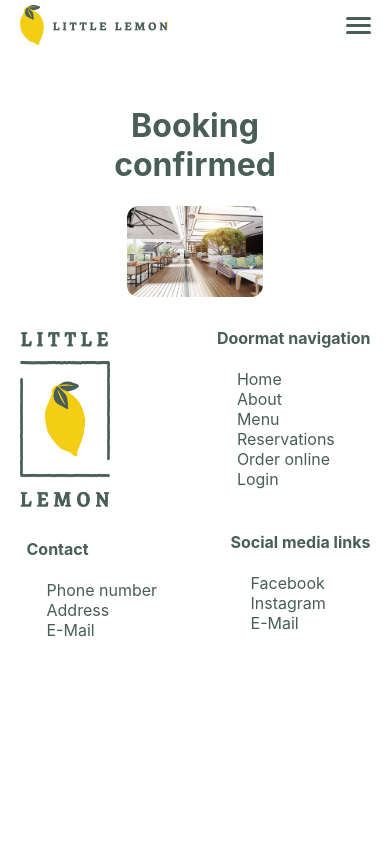
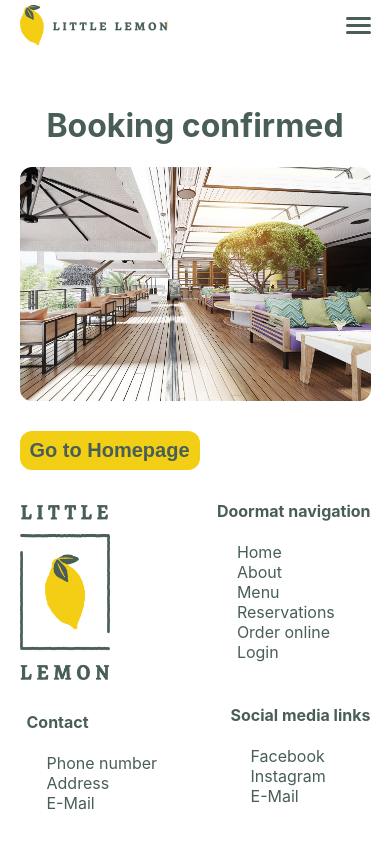
Before and after one commit to PeihanK/Meta-Front-End-Developer-Capstone, a React (Create React App) app: page /confirmation in a window 390 px wide. Built offline with nearby package versions, Linux system fonts and the light colour scheme.

Commit message:
confirmed section upd

```diff
--- a/src/App.css
+++ b/src/App.css
@@ -351,9 +351,9 @@ label {
 }
 .booking-img img {
   display: block;
-  width: 50%;
+  width: 100%;
   border-radius: 12px;
-  margin: 0 auto;
+  margin-bottom: 40px;
 }
 .page-container {
   display: flex;
@@ -749,7 +749,7 @@ label {
 
 .confirmed {
   margin-top: 30px;
-  padding: 5px 15%;
+  padding: 5px 12%;
 }
 .confirmed h1 {
   color: #495e57;
@@ -758,9 +758,9 @@ label {
 
 .booking-img img {
   display: block;
-  width: 50%;
+  width: 100%;
   border-radius: 12px;
-  margin: 0 auto;
+  margin-bottom: 40px;
 }
 
 .page-container {
@@ -1013,6 +1013,23 @@ footer section h4 {
   border-radius: 12px;
   margin-bottom: 30px;
 }
+
+
+.confirmed {
+  margin-top: 30px;
+  padding: 5px 7%;
+}
+.confirmed h1 {
+  color: #495e57;
+  text-align: center;
+}
+
+.booking-img img {
+  display: block;
+  width: 100%;
+  border-radius: 12px;
+  margin-bottom: 40px;
+}
 }
 
 
@@ -1154,35 +1171,7 @@ footer section h4 {
   flex-wrap: wrap;
   gap: 2rem 0.5rem;
 }
-/* .cards > * {
-  flex: 1 1 calc(100% - 1rem);
-  box-sizing: border-box;
-} */
 
-
-/*about-section*/
-/* .about-section {
-  background-color: #edefee;
-  display: flex;
-  flex-direction: column;
-  padding: 5px 7%;
-  }
-
-.about-txt {
-  color: #495e57;
-}
-
-.about-img img {
-
-  width: 100%;
-  height: auto;
-  border-radius: 12px;
-  margin-bottom: 20px;
-  }
-.img2 {
-  display: none;
-  } */
-/*footer-section*/
 .footer section {
   padding: 5px 7%;
   display: flex;
@@ -1266,8 +1255,6 @@ footer section h4 {
     background-color: #edefee;
     display: flex;
     width: 100%;
-    /* flex-direction: column; */
-    /* height: 100vh; */
 
   }
   .header section {
@@ -1318,14 +1305,11 @@ footer section h4 {
     position: absolute;
     right: 5%;
     top: 10%;
-    /* right: 7%;
-    top: 10%; */
+
   }
   .banner-image img {
     display:  none;
-    /* width: auto;
-    height: 16vh;
-    border-radius: 12px; */
+
   }
   /*menu-section*/
 
@@ -1357,17 +1341,9 @@ footer section h4 {
   justify-content: center;
   padding: 5px 5% 30px;
 
-  /* margin: 50px auto; */
-  /* height: 100vh; */
+
 }
-/* .cards {
-  margin-top: 30px;
-  display: flex;
-  justify-content: space-between;
-  align-items: center;
-  flex-wrap: wrap;
-  gap: 2rem;
-} */
+
 
 /*about-section*/
 .about-section {
@@ -1376,8 +1352,6 @@ footer section h4 {
   flex-direction: column;
   padding: 5px 5%;
 
-  /* justify-content: space-between; */
-  /* align-items: center; */
 }
 
 .about-txt {
@@ -1386,11 +1360,6 @@ footer section h4 {
 
 }
 
-
-/* .about-img{
- display: flex;
- justify-content: center;
-} */
 .about-img img {
 
   width: 100%;
@@ -1402,9 +1371,7 @@ footer section h4 {
   }
 .img2 {
   display: none;
-  /* position: relative;
-  right: 50%;
-  top: -20%; */
+
 }
 /*footer-section*/
 .component-wrapper footer section {
@@ -1456,4 +1423,20 @@ footer section h4 {
   margin-bottom: 30px;
 }
 
+.confirmed {
+  margin-top: 30px;
+
+  padding: 5px 5%;
 }
+.confirmed h1 {
+  color: #495e57;
+  text-align: center;
+}
+.booking-img img {
+  display: block;
+  width: 100%;
+  border-radius: 12px;
+  margin-bottom: 30px;
+}
+
+}
--- a/src/components/ConfirmedBooking.js
+++ b/src/components/ConfirmedBooking.js
@@ -1,5 +1,7 @@
 import React from "react";
 import bookingImg from "../images/restaurant.jpg";
+import { Link } from "react-router-dom";
+import "../App.css";
 
 const ConfirmedBooking = () => {
   return (
@@ -10,6 +12,9 @@ const ConfirmedBooking = () => {
       <div className="booking-img">
         <img src={bookingImg} alt="" />
       </div>
+      <Link to="/">
+            <button aria-label="On Click">Go to Homepage</button>
+          </Link>
     </div>
   );
 };
```
